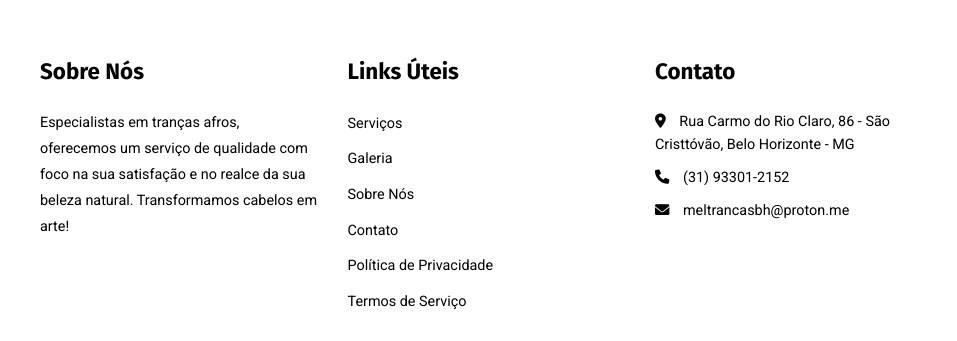
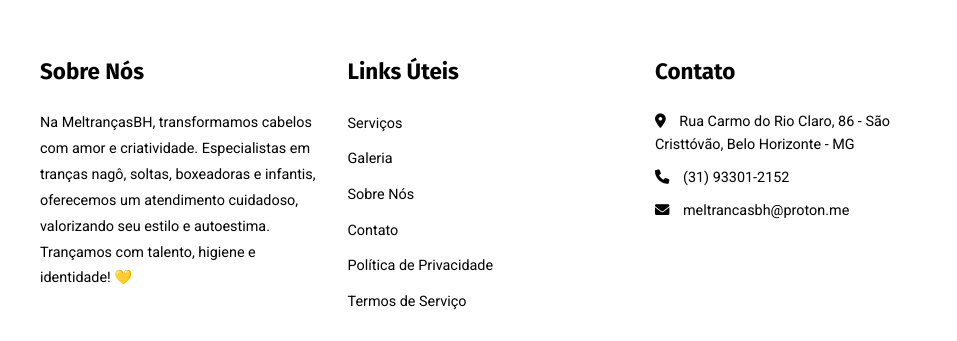
Before and after one commit to tipgabrielTV/meltrancasbh, a plain HTML site: page index.html in a window 1280 px wide. Shown: the part 3663-4004 px from the top of the page, 0-957 px from the left. Drawn offline with Linux system fonts and the light colour scheme.

Commit message:
Update index.html

```diff
--- a/index.html
+++ b/index.html
@@ -127,7 +127,7 @@
         <div class="footer-content">
             <div class="footer-section about">
                 <h3>Sobre Nós</h3>
-                <p>Especialistas em tranças afros, oferecemos um serviço de qualidade com foco na sua satisfação e no realce da sua beleza natural. Transformamos cabelos em arte!</p>
+                <p>Na MeltrançasBH, transformamos cabelos com amor e criatividade. Especialistas em tranças nagô, soltas, boxeadoras e infantis, oferecemos um atendimento cuidadoso, valorizando seu estilo e autoestima. Trançamos com talento, higiene e identidade! 💛</p>
             </div>
             <div class="footer-section links">
                 <h3>Links Úteis</h3>
```
